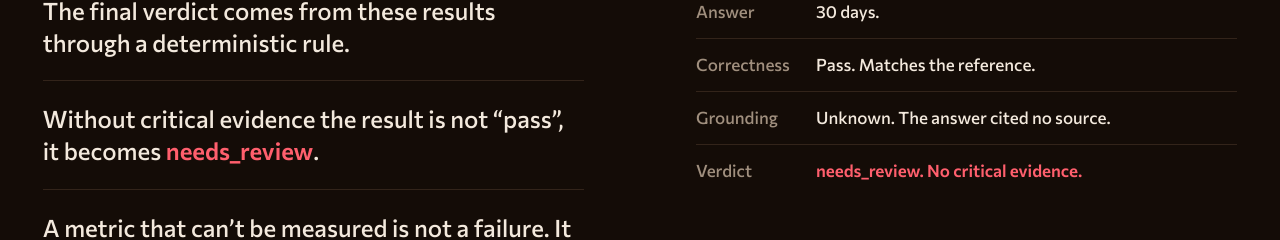
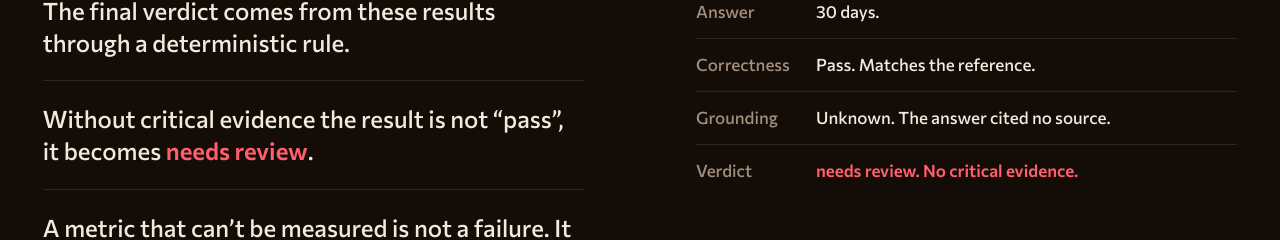
Before and after one commit to minos-eval/website, a Next.js app: page / in a window 1280 px wide. Shown: the part 4531-4771 px from the top of the page. Built offline with nearby package versions, Linux system fonts and the light colour scheme; no server answers.

Commit message:
fix: update terminology from 'needs_review' to 'needs review' in content and tests

```diff
--- a/src/components/sections.tsx
+++ b/src/components/sections.tsx
@@ -9,8 +9,8 @@ const PHOTO_URL =
 const LICENSE_URL = 'https://creativecommons.org/licenses/by-sa/4.0/';
 
 function inline(text: string): ReactNode[] {
-  return text.split(/(needs_review|Gorgias)/).map((part, index) => {
-    if (part === 'needs_review') return <em key={index}>{part}</em>;
+  return text.split(/(needs review|Gorgias)/).map((part, index) => {
+    if (part === 'needs review') return <em key={index}>{part}</em>;
     if (part === 'Gorgias') return <i key={index}>{part}</i>;
     return part;
   });
--- a/src/content/site.ts
+++ b/src/content/site.ts
@@ -96,7 +96,7 @@ const tr: SiteContent = {
     statements: [
       'Judge her metrik için geçti, kaldı ya da bilinmiyor yazar ve kanıtını ekler.',
       'Nihai karar bu sonuçlardan deterministik bir kuralla çıkar.',
-      'Kritik kanıt yoksa sonuç “geçti” olmaz, needs_review olur.',
+      'Kritik kanıt yoksa sonuç “geçti” olmaz, needs review olur.',
       'Ölçülemeyen metrik başarısız sayılmaz, hesaba katılmaz.',
     ],
     example: {
@@ -107,7 +107,7 @@ const tr: SiteContent = {
         { label: 'Doğruluk', value: 'Geçti. Referansla uyumlu.' },
         { label: 'Dayanak', value: 'Bilinmiyor. Cevap kaynak göstermedi.' },
       ],
-      verdict: { label: 'Karar', value: 'needs_review. Kritik kanıt yok.' },
+      verdict: { label: 'Karar', value: 'needs review. Kritik kanıt yok.' },
     },
   },
   myth: {
@@ -194,7 +194,7 @@ const en: SiteContent = {
     statements: [
       'The judge writes pass, fail or unknown for each metric and attaches its evidence.',
       'The final verdict comes from these results through a deterministic rule.',
-      'Without critical evidence the result is not “pass”, it becomes needs_review.',
+      'Without critical evidence the result is not “pass”, it becomes needs review.',
       'A metric that can’t be measured is not a failure. It is left out.',
     ],
     example: {
@@ -205,7 +205,7 @@ const en: SiteContent = {
         { label: 'Correctness', value: 'Pass. Matches the reference.' },
         { label: 'Grounding', value: 'Unknown. The answer cited no source.' },
       ],
-      verdict: { label: 'Verdict', value: 'needs_review. No critical evidence.' },
+      verdict: { label: 'Verdict', value: 'needs review. No critical evidence.' },
     },
   },
   myth: {
```
Also changed, not shown: 2 other files (tests, documents, lock files or other folders).
